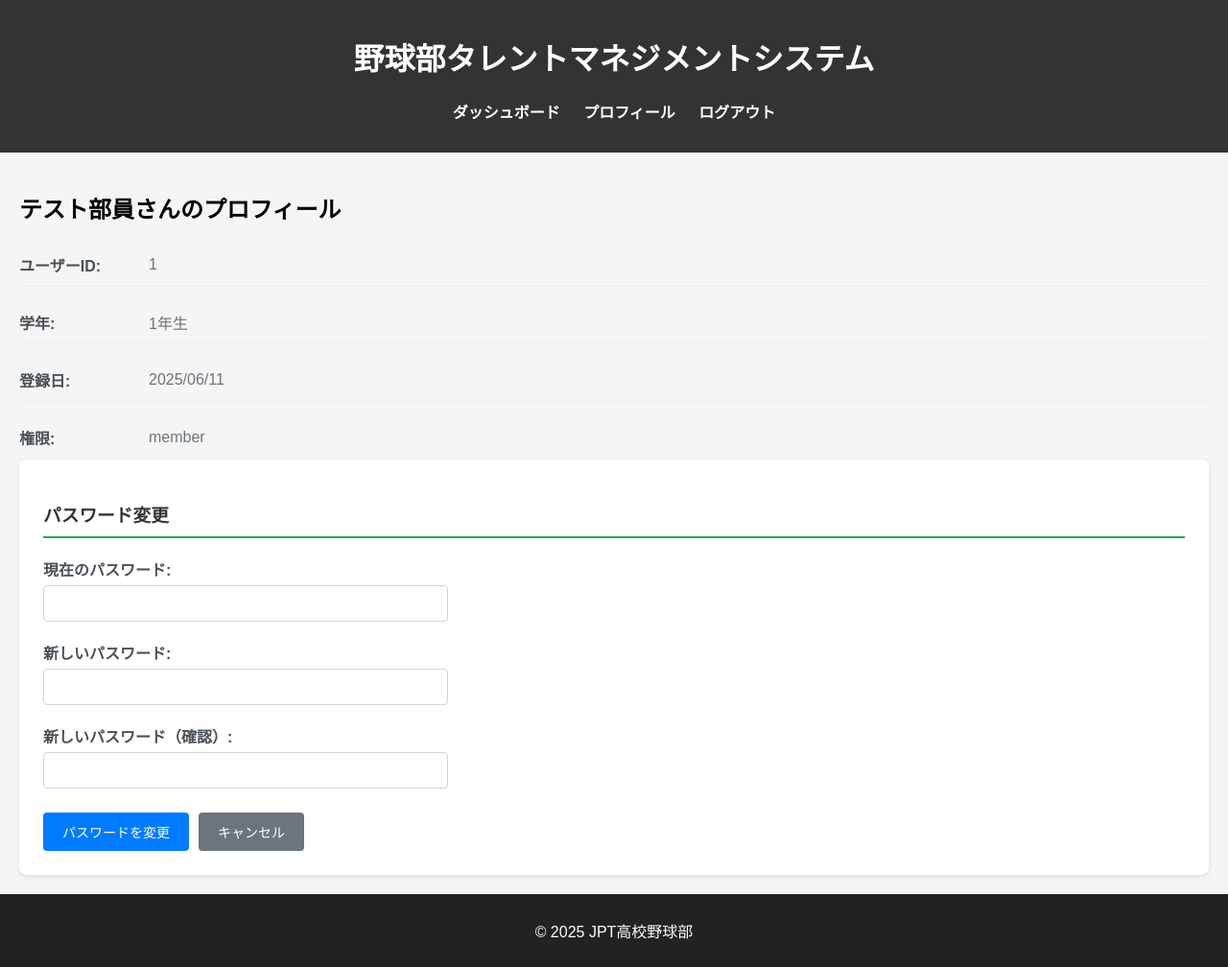
After one commit to cosmos21737/webapp, a Flask app: page /profile in a window 1280 px wide. The commit adds this page. Shown: the whole page at 96% size. Run offline with Flask 3, Linux system fonts and the light colour scheme; a user stored in the database is signed in.

Commit message:
プロフィールの実装。パスワード変更の実装

```diff
--- a/blueprints/main.py
+++ b/blueprints/main.py
@@ -26,3 +26,63 @@ def my_records():
     user = User.query.get(user_id)
 
     return render_template('/my/records.html', user=user, records=records)
+
+
+@main_bp.route('/profile')
+@login_required
+def profile():
+    user_id = current_user.get_id()
+    user = User.query.get(user_id)
+
+    return render_template('profile.html',
+                           user=user,
+                           current_user=current_user)
+
+
+@main_bp.route('/profile/change_password', methods=['GET', 'POST'])
+@login_required
+def change_password():
+    if request.method == 'POST':
+        from werkzeug.security import generate_password_hash, check_password_hash
+        from flask import flash
+
+        current_password = request.form.get('current_password')
+        new_password = request.form.get('new_password')
+        confirm_password = request.form.get('confirm_password')
+
+        user = User.query.get(current_user.get_id())
+
+        # 現在のパスワードの確認
+        password_verified = False
+
+        if check_password_hash(user.password_hash, current_password):
+            password_verified = True
+
+        if not password_verified:
+            flash('現在のパスワードが正しくありません。', 'error')
+            return render_template('profile.html', user=user)
+
+        # 新しいパスワードの確認
+        if new_password != confirm_password:
+            flash('新しいパスワードと確認用パスワードが一致しません。', 'error')
+            return render_template('profile.html', user=user)
+
+        # パスワードの長さチェック
+        if len(new_password) < 6:
+            flash('パスワードは6文字以上で入力してください。', 'error')
+            return render_template('profile.html', user=user)
+
+        # パスワードの更新（password_hashフィールドを使用）
+        try:
+            user.password_hash = generate_password_hash(new_password)
+            db.session.commit()
+            flash('パスワードが正常に変更されました。', 'success')
+            return render_template('profile.html', user=user)
+        except Exception as e:
+            flash('パスワードの変更中にエラーが発生しました。', 'error')
+            print(f"Error: {e}")
+            db.session.rollback()
+            return render_template('profile.html', user=user)
+
+    user = User.query.get(current_user.get_id())
+    return render_template('profile.html', user=user)
--- a/db_models.py
+++ b/db_models.py
@@ -40,6 +40,18 @@ class User(db.Model, UserMixin):
     def get_id(self):
         return str(self.user_id)  # Flask-Login 用の get_id()
 
+    # ユーザーの役割名リストを取得する便利メソッド
+    def get_role_names(self):
+        return [role.name for role in self.roles]
+
+    # フォーマットされた登録日を取得
+    def get_formatted_created_at(self):
+        return self.created_at.strftime('%Y/%m/%d') if self.created_at else "不明"
+
+    # ユーザーの学年表示用
+    def get_grade_display(self):
+        return f"{self.grade}年生" if self.grade else "未設定"
+
 # **測定記録モデル**
 class MeasurementRecord(db.Model):
     __tablename__ = 'measurement_records'
--- a/static/styles.css
+++ b/static/styles.css
@@ -51,3 +51,169 @@ table.member-table td {
 table.member-table th {
     background-color: #f2f2f2;
 }
+
+/* ======================
+   ユーザープロファイルコンテナ
+   ====================== */
+.user-profile-container {
+  padding: 20px;
+}
+@media (max-width: 768px) {
+  .user-profile-container {
+    padding: 15px;
+  }
+}
+
+/* ======================
+   ユーザー詳細情報セクション
+   ====================== */
+.user-details {
+  display: grid;
+  gap: 15px;
+}
+
+.detail-row {
+  display: flex;
+  align-items: center;
+  padding: 10px 0;
+  border-bottom: 1px solid #e9ecef;
+}
+@media (max-width: 768px) {
+  .detail-row {
+    flex-direction: column;
+    align-items: flex-start;
+  }
+}
+
+.detail-label {
+  font-weight: bold;
+  color: #495057;
+  min-width: 120px;
+  margin-right: 15px;
+}
+@media (max-width: 768px) {
+  .detail-label {
+    margin-bottom: 5px;
+    min-width: auto;
+  }
+}
+
+.detail-value {
+  color: #6c757d;
+}
+
+/* ======================
+   パスワード変更セクション
+   ====================== */
+.password-change-section {
+  background: #fff;
+  padding: 25px;
+  border-radius: 8px;
+  box-shadow: 0 2px 4px rgba(0,0,0,0.1);
+}
+
+.password-change-section h3 {
+  color: #333;
+  margin-bottom: 20px;
+  border-bottom: 2px solid #28a745;
+  padding-bottom: 10px;
+}
+
+/* ======================
+   フラッシュメッセージ
+   ====================== */
+.flash-messages {
+  margin-bottom: 20px;
+}
+
+.alert {
+  padding: 12px;
+  margin-bottom: 10px;
+  border-radius: 4px;
+  border: 1px solid transparent;
+}
+
+.alert-success {
+  color: #155724;
+  background-color: #d4edda;
+  border-color: #c3e6cb;
+}
+
+.alert-danger,
+.alert-error {
+  color: #721c24;
+  background-color: #f8d7da;
+  border-color: #f5c6cb;
+}
+
+/* ======================
+   フォームスタイル
+   ====================== */
+.password-form {
+  max-width: 400px;
+}
+@media (max-width: 768px) {
+  .password-form {
+    max-width: 100%;
+  }
+}
+
+.form-group {
+  margin-bottom: 20px;
+}
+
+.form-group label {
+  display: block;
+  margin-bottom: 5px;
+  font-weight: bold;
+  color: #495057;
+}
+
+.form-group input {
+  width: 100%;
+  padding: 10px;
+  border: 1px solid #ced4da;
+  border-radius: 4px;
+  font-size: 14px;
+}
+
+.form-group input:focus {
+  outline: none;
+  border-color: #007bff;
+  box-shadow: 0 0 0 2px rgba(0,123,255,0.25);
+}
+
+/* ======================
+   ボタンスタイル
+   ====================== */
+.form-actions {
+  display: flex;
+  gap: 10px;
+  margin-top: 25px;
+}
+
+.btn {
+  padding: 10px 20px;
+  border: none;
+  border-radius: 4px;
+  cursor: pointer;
+  text-decoration: none;
+  font-size: 14px;
+  transition: background-color 0.2s;
+}
+
+.btn-primary {
+  background-color: #007bff;
+  color: white;
+}
+.btn-primary:hover {
+  background-color: #0056b3;
+}
+
+.btn-secondary {
+  background-color: #6c757d;
+  color: white;
+}
+.btn-secondary:hover {
+  background-color: #545b62;
+}
--- a/templates/base.html
+++ b/templates/base.html
@@ -21,6 +21,7 @@
                 {% if 'coach' in current_user.roles or 'director' in current_user.roles%}
                 <li><a href="{{ url_for('members.members') }}">部員一覧</a></li>
                 {% endif %}
+                <li><a href="{{ url_for('main.profile') }}">プロフィール</a></li>
                 <li><a href="{{ url_for('auth.logout') }}">ログアウト</a></li>
             </ul>
         </nav>
--- /dev/null
+++ b/templates/profile.html
@@ -0,0 +1,101 @@
+{% extends "base.html" %}
+
+{% block title %}{{ user.name }}さんのプロフィール{% endblock %}
+
+{% block content %}
+<div class="user-profile-container">
+    <!-- ユーザー基本情報セクション -->
+    <div class="user-info-section">
+        <h2>{{ user.name }}さんのプロフィール</h2>
+
+        <div class="user-details">
+            <div class="detail-row">
+                <span class="detail-label">ユーザーID:</span>
+                <span class="detail-value">{{ user.user_id }}</span>
+            </div>
+            <div class="detail-row">
+                <span class="detail-label">学年:</span>
+                <span class="detail-value">{{ user.grade }}年生</span>
+            </div>
+            <div class="detail-row">
+                <span class="detail-label">登録日:</span>
+                <span class="detail-value">{{ user.created_at.strftime('%Y/%m/%d') }}</span>
+            </div>
+            <div class="detail-row">
+                <span class="detail-label">権限:</span>
+                <span class="detail-value">
+                    {% for role in user.roles %}
+                        {{ role.name }}{% if not loop.last %}, {% endif %}
+                    {% endfor %}
+                </span>
+            </div>
+        </div>
+    </div>
+
+    <!-- パスワード変更セクション -->
+    <div class="password-change-section">
+        <h3>パスワード変更</h3>
+
+        <!-- フラッシュメッセージの表示 -->
+        {% with messages = get_flashed_messages(with_categories=true) %}
+            {% if messages %}
+                <div class="flash-messages">
+                    {% for category, message in messages %}
+                        <div class="alert alert-{{ 'danger' if category == 'error' else category }}">
+                            {{ message }}
+                        </div>
+                    {% endfor %}
+                </div>
+            {% endif %}
+        {% endwith %}
+
+        <form method="POST" action="{{ url_for('main.change_password') }}" class="password-form">
+
+            <div class="form-group">
+                <label for="current_password">現在のパスワード:</label>
+                <input type="password" id="current_password" name="current_password" required>
+            </div>
+
+            <div class="form-group">
+                <label for="new_password">新しいパスワード:</label>
+                <input type="password" id="new_password" name="new_password" required minlength="6">
+            </div>
+
+            <div class="form-group">
+                <label for="confirm_password">新しいパスワード（確認）:</label>
+                <input type="password" id="confirm_password" name="confirm_password" required minlength="6">
+            </div>
+
+            <div class="form-actions">
+                <button type="submit" class="btn btn-primary">パスワードを変更</button>
+                <a href="{{ url_for('main.my_records') }}" class="btn btn-secondary">キャンセル</a>
+            </div>
+        </form>
+    </div>
+</div>
+
+<script>
+document.addEventListener('DOMContentLoaded', function() {
+    const form = document.querySelector('.password-form');
+    const newPassword = document.getElementById('new_password');
+    const confirmPassword = document.getElementById('confirm_password');
+
+    form.addEventListener('submit', function(e) {
+        if (newPassword.value !== confirmPassword.value) {
+            e.preventDefault();
+            alert('新しいパスワードと確認用パスワードが一致しません。');
+            confirmPassword.focus();
+        }
+    });
+
+    confirmPassword.addEventListener('input', function() {
+        if (newPassword.value !== confirmPassword.value) {
+            confirmPassword.setCustomValidity('パスワードが一致しません');
+        } else {
+            confirmPassword.setCustomValidity('');
+        }
+    });
+});
+</script>
+
+{% endblock %}
```
Also changed, not shown: instance/baseball_team.db.
